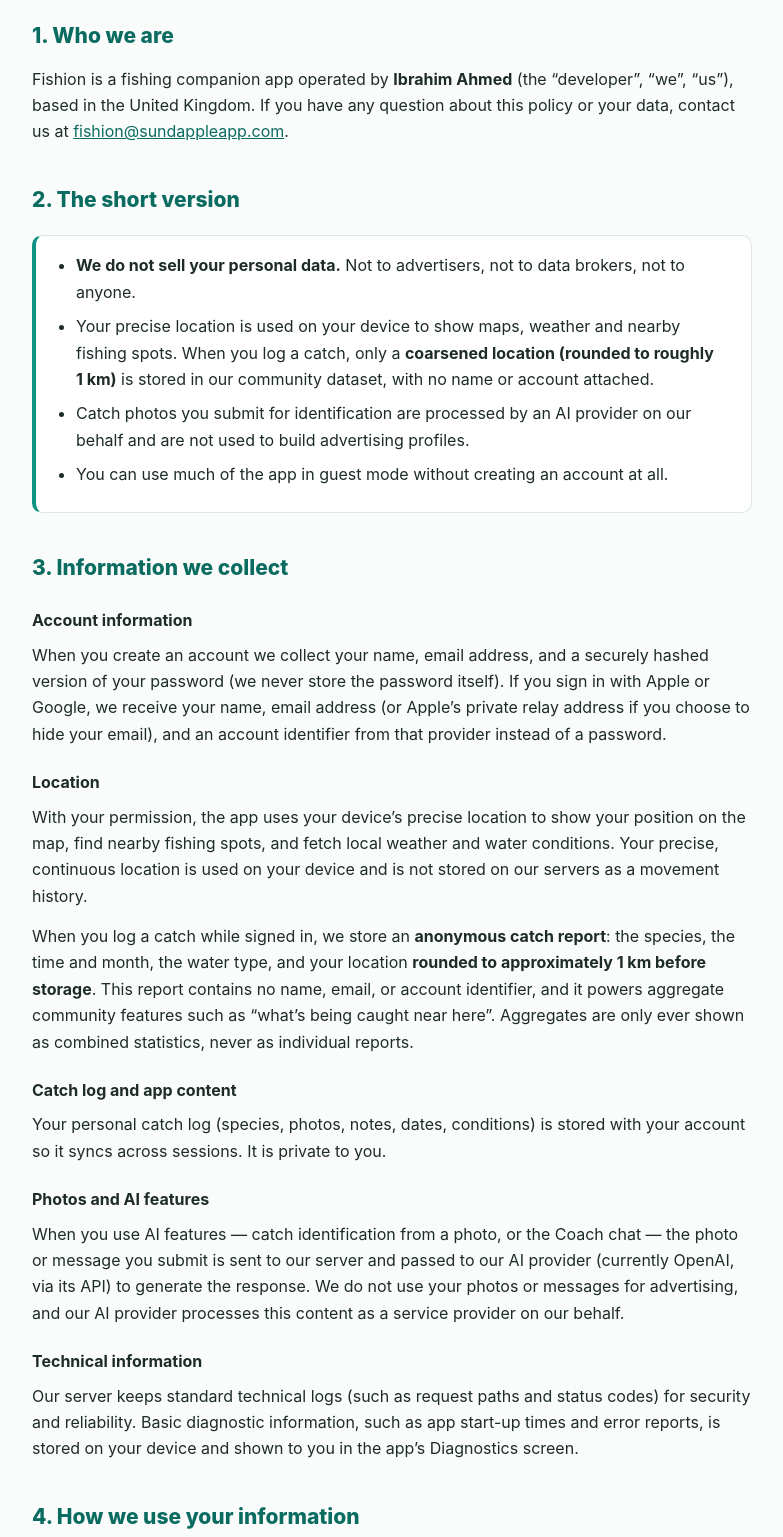
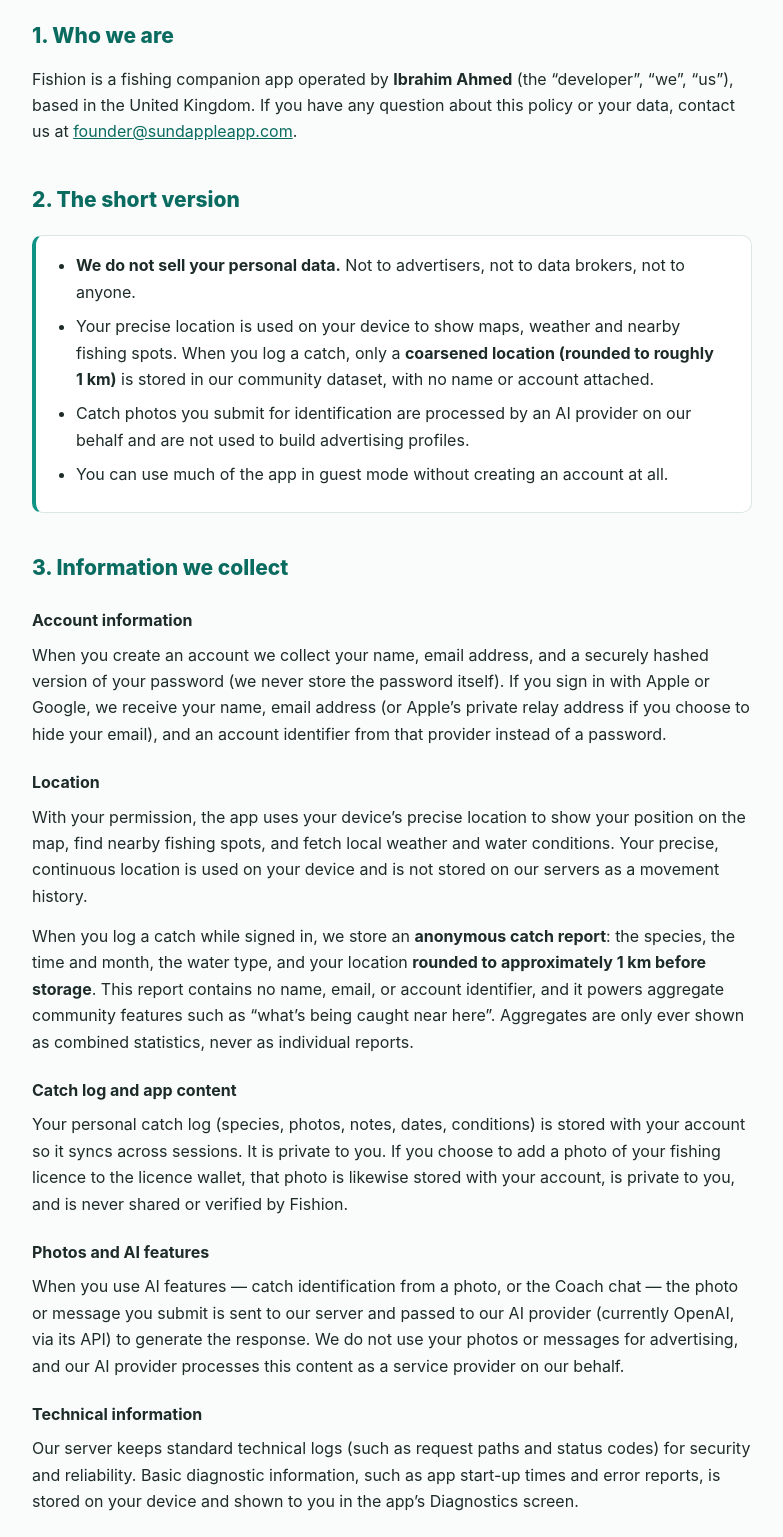
Before and after one commit to sundapple/Sundapple, a plain HTML site: page privacy.html in a window 1280 px wide. Shown: the part 240-1777 px from the top of the page, without its empty margins (248-1031 px from the left). Drawn offline with Linux system fonts and the light colour scheme.

Commit message:
Add files via upload

```diff
--- a/privacy.html
+++ b/privacy.html
@@ -4,8 +4,6 @@
 <meta charset="UTF-8">
 <meta name="viewport" content="width=device-width, initial-scale=1.0">
 <title>Privacy Policy — Fishion</title>
-<link rel="canonical" href="https://sundappleapp.com/privacy.html">
-<meta name="description" content="Fishion's privacy policy — how the fishing app collects, uses, and protects your data.">
 <style>
   :root{
     --ink:#1D2B29; --ink-soft:#5C6E6B; --teal:#0E9384; --teal-deep:#0A6B60;
@@ -48,7 +46,7 @@
 </header>
 
 <h2>1. Who we are</h2>
-<p>Fishion is a fishing companion app operated by <strong>Ibrahim Ahmed</strong> (the &ldquo;developer&rdquo;, &ldquo;we&rdquo;, &ldquo;us&rdquo;), based in the United Kingdom. If you have any question about this policy or your data, contact us at <a href="mailto:fishion@sundappleapp.com">fishion@sundappleapp.com</a>.</p>
+<p>Fishion is a fishing companion app operated by <strong>Ibrahim Ahmed</strong> (the &ldquo;developer&rdquo;, &ldquo;we&rdquo;, &ldquo;us&rdquo;), based in the United Kingdom. If you have any question about this policy or your data, contact us at <a href="mailto:founder@sundappleapp.com">founder@sundappleapp.com</a>.</p>
 
 <h2>2. The short version</h2>
 <div class="callout">
@@ -70,7 +68,7 @@
 <p>When you log a catch while signed in, we store an <strong>anonymous catch report</strong>: the species, the time and month, the water type, and your location <strong>rounded to approximately 1&nbsp;km before storage</strong>. This report contains no name, email, or account identifier, and it powers aggregate community features such as &ldquo;what&rsquo;s being caught near here&rdquo;. Aggregates are only ever shown as combined statistics, never as individual reports.</p>
 
 <h3>Catch log and app content</h3>
-<p>Your personal catch log (species, photos, notes, dates, conditions) is stored with your account so it syncs across sessions. It is private to you.</p>
+<p>Your personal catch log (species, photos, notes, dates, conditions) is stored with your account so it syncs across sessions. It is private to you. If you choose to add a photo of your fishing licence to the licence wallet, that photo is likewise stored with your account, is private to you, and is never shared or verified by Fishion.</p>
 
 <h3>Photos and AI features</h3>
 <p>When you use AI features &mdash; catch identification from a photo, or the Coach chat &mdash; the photo or message you submit is sent to our server and passed to our AI provider (currently OpenAI, via its API) to generate the response. We do not use your photos or messages for advertising, and our AI provider processes this content as a service provider on our behalf.</p>
@@ -110,7 +108,7 @@
 <p>Your account and catch log are kept while your account exists. If you delete your account, your personal data is deleted from our systems. Anonymous catch reports are not linked to your account and remain in the aggregate dataset. Server technical logs are kept for a limited period for security purposes.</p>
 
 <h2>8. Your rights</h2>
-<p>Under UK data protection law you have the right to access, correct, delete, or receive a copy of your personal data, and to object to or restrict certain processing. To exercise any of these rights, email <a href="mailto:fishion@sundappleapp.com">fishion@sundappleapp.com</a> and we will respond within one month. You also have the right to complain to the Information Commissioner&rsquo;s Office (ICO) at <a href="https://ico.org.uk">ico.org.uk</a>.</p>
+<p>Under UK data protection law you have the right to access, correct, delete, or receive a copy of your personal data, and to object to or restrict certain processing. To exercise any of these rights, email <a href="mailto:founder@sundappleapp.com">founder@sundappleapp.com</a> and we will respond within one month. You also have the right to complain to the Information Commissioner&rsquo;s Office (ICO) at <a href="https://ico.org.uk">ico.org.uk</a>.</p>
 
 <h2>9. Security</h2>
 <p>All communication between the app and our servers uses encrypted connections (HTTPS). Passwords are stored only as salted hashes. Access to server infrastructure is protected by credentials held solely by the developer.</p>
@@ -122,7 +120,7 @@
 <p>If we make material changes, we will update the effective date above and, where appropriate, notify you in the app. Continued use of Fishion after a change means the updated policy applies.</p>
 
 <footer>
-  <p>Fishion &middot; operated by Ibrahim Ahmed &middot; <a href="mailto:fishion@sundappleapp.com">fishion@sundappleapp.com</a></p>
+  <p>Fishion &middot; operated by Ibrahim Ahmed &middot; <a href="mailto:founder@sundappleapp.com">founder@sundappleapp.com</a></p>
 </footer>
 
 </div>
```
